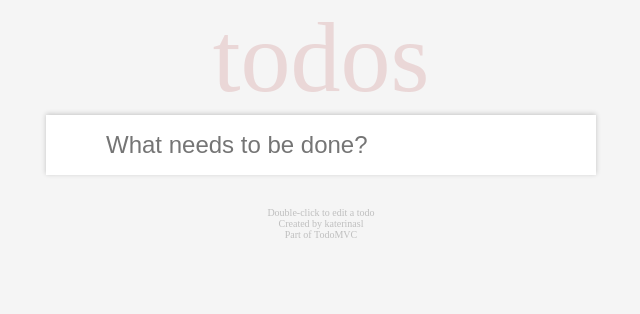
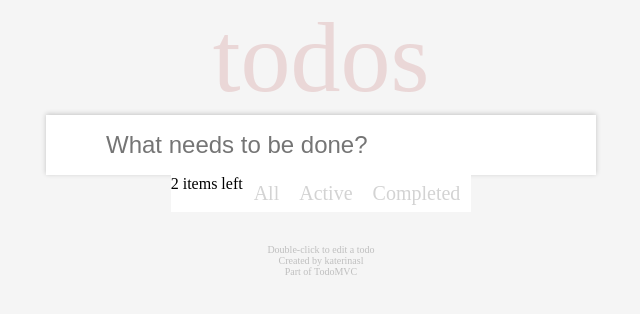
Before and after one commit to KaterinaSlobodchikova/todo-app-nextjs, a Next.js app: page / in a window 1280 px wide. Shown: the top 314 px of the page, without its empty margins (319-959 px from the left). Built offline with nearby package versions, Linux system fonts and the light colour scheme.

Commit message:
add todo, styles

```diff
--- a/pages/index.tsx
+++ b/pages/index.tsx
@@ -1,8 +1,20 @@
 import Head from "next/head";
-import Image from "next/image";
+import { useState } from "react";
 import styles from "../styles/Home.module.css";
 
 export default function Home() {
+  const [todo, setTodo] = useState<string>("");
+  const [todos, setTodos] = useState<string[]>([]);
+
+  const addTodo = (e: any) => {
+    if (todo !== "") {
+      if (e.key === "Enter") {
+        setTodos([...todos, todo]);
+        setTodo("");
+      }
+    }
+  };
+
   return (
     <div className={styles.container}>
       <Head>
@@ -13,7 +25,32 @@ export default function Home() {
 
       <main className={styles.main}>
         <h1>todos</h1>
-        <input className={styles.input} placeholder="What needs to be done?" />
+        <input
+          type="text"
+          name="todo"
+          value={todo}
+          className={styles.input}
+          placeholder="What needs to be done?"
+          onChange={(event) => {
+            setTodo(event.target.value);
+          }}
+          onKeyDown={addTodo}
+        />
+        <ul className={styles.todoContainer}>
+          {todos.map((todo, index) => (
+            <li className={styles.todoWrapper} key={index}>
+              {todo}
+            </li>
+          ))}
+          <div className={styles.filtersContainer}>
+            <span className={styles.todoCount}>2 items left</span>
+            <ul className={styles.filters}>
+              <a>All</a>
+              <a>Active</a>
+              <a>Completed</a>
+            </ul>
+          </div>
+        </ul>
       </main>
 
       <footer className={styles.footer}>
--- a/styles/Home.module.css
+++ b/styles/Home.module.css
@@ -1,5 +1,7 @@
 .container {
   padding: 0 2rem;
+  height: 100vh;
+  background: #f5f5f5;
 }
 
 .main {
@@ -52,6 +54,50 @@
   color: #bfbfbf;
 }
 
+.ul {
+  background: rgb(255 255 255);
+  box-shadow: 0 -1px 5px 0 rgb(0 0 0 / 20%);
+  width: 100%;
+  font-size: 24px;
+  list-style-type: none;
+}
+
+.ul li {
+  width: 100%;
+  font-size: 24px;
+  padding: 15px 15px 15px 60px;
+}
+
+.todoWrapper {
+  width: 100%;
+  padding: 15px 15px 15px 60px;
+  background: rgb(255 255 255);
+  border-bottom: 1px solid #ededed;
+  list-style-type: none;
+}
+
+.filtersContainer {
+  display: flex;
+  width: 100%;
+  background: rgb(255 255 255);
+  margin: 0;
+  padding: 0;
+  list-style: none;
+}
+
+.filters {
+  color: lightgray;
+  display: flex;
+  list-style-type: none;
+  gap: 20px;
+  font-size: 20px;
+  margin: 3px;
+  padding: 3px 7px;
+  border: 1px solid transparent;
+  border-radius: 3px;
+  background: rgb(255 255 255);
+}
+
 .description {
   margin: 4rem 0;
   line-height: 1.5;
--- a/styles/globals.css
+++ b/styles/globals.css
@@ -2,5 +2,4 @@
   box-sizing: border-box;
   margin: 0;
   padding: 0;
-  background: #f5f5f5;
 }
```
